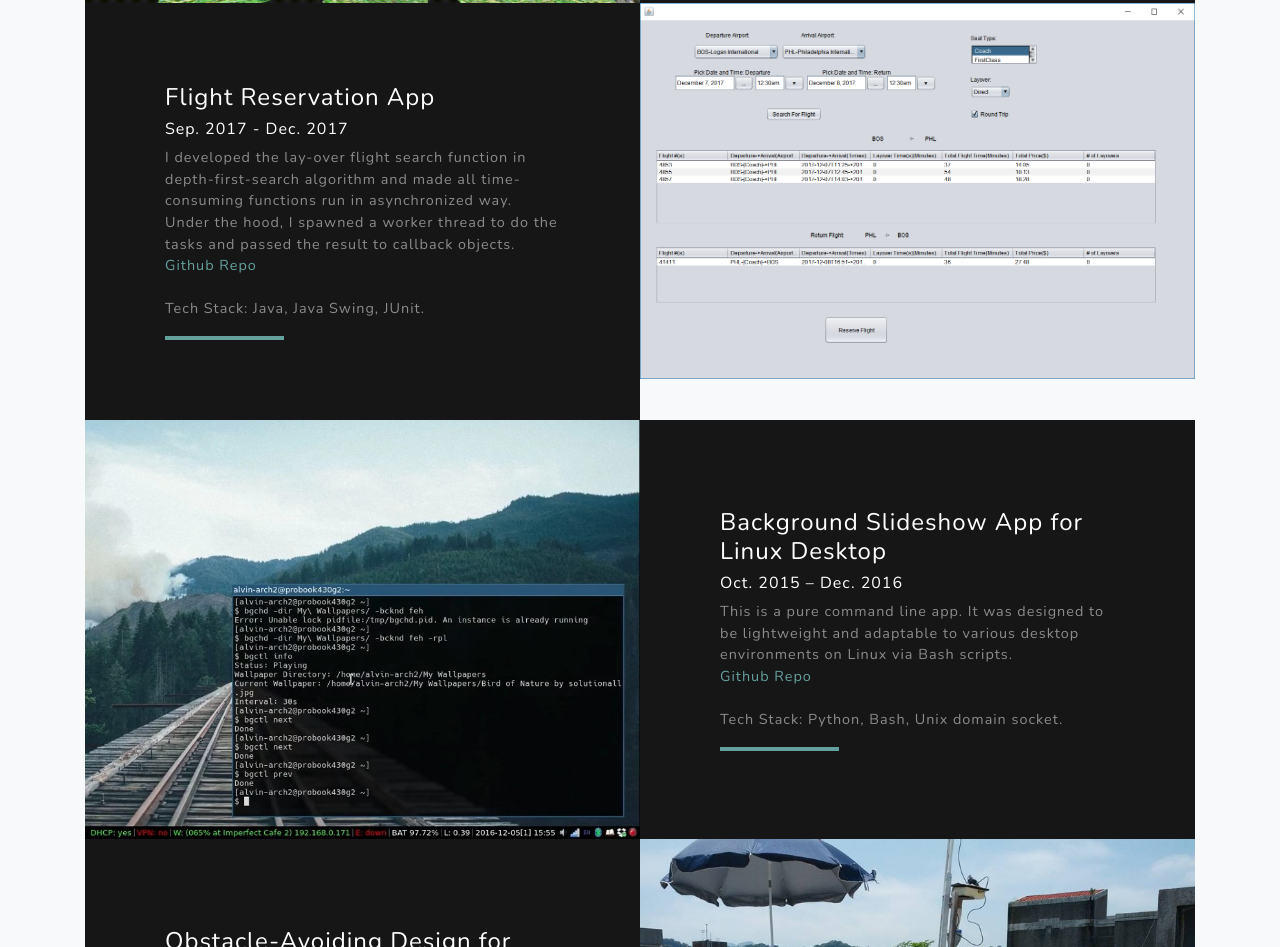
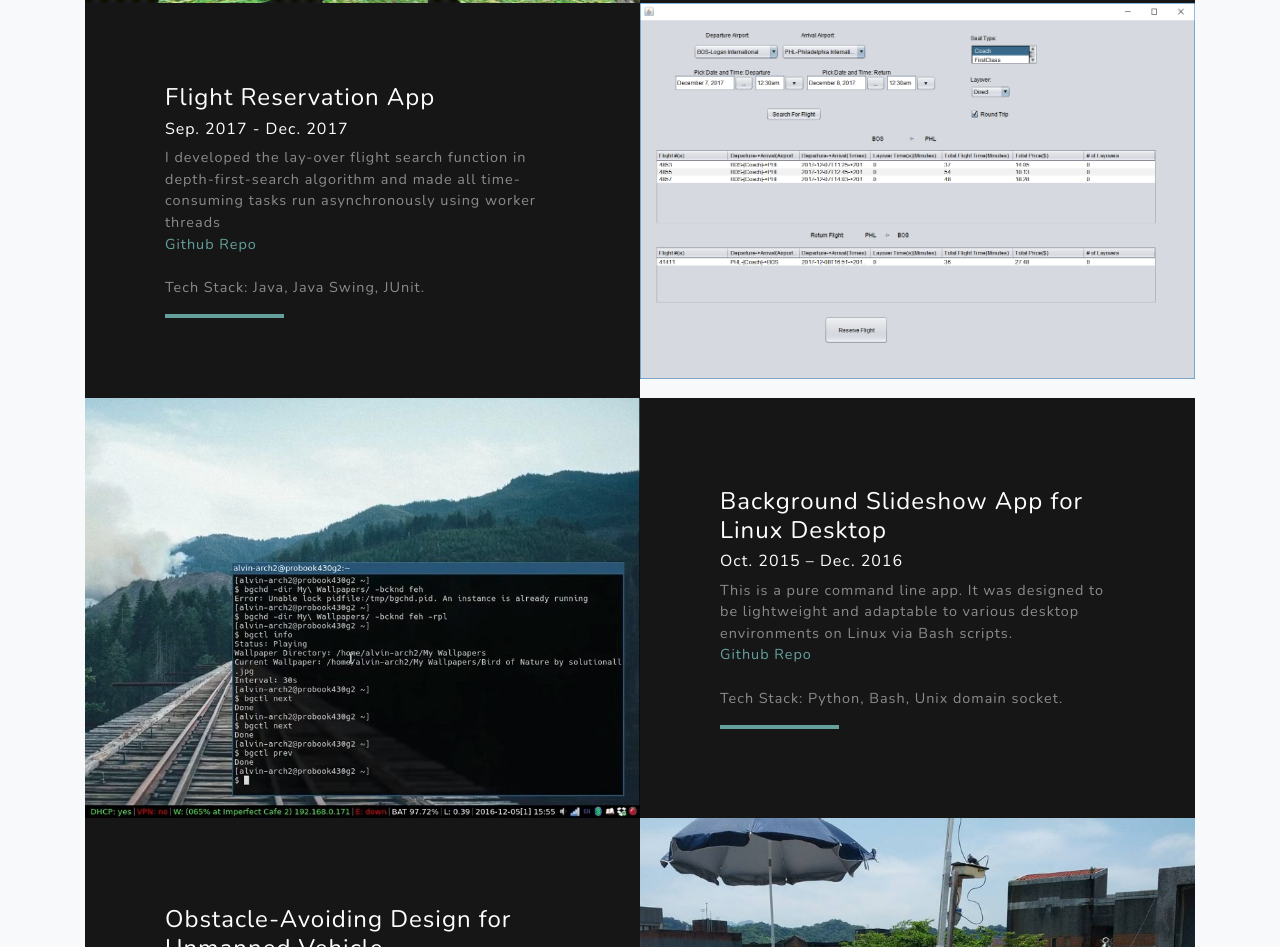
Before and after one commit to AlvinJian/alvinjian.github.io, a plain HTML site: page index.html in a window 1280 px wide. Shown: the part 1996-2943 px from the top of the page. Drawn offline with nearby package versions, Linux system fonts and the light colour scheme.

Commit message:
update content

```diff
--- a/index.html
+++ b/index.html
@@ -165,9 +165,8 @@
                   <h4 class="text-white">Flight Reservation App</h4>
                   <h6 class="text-white"> Sep. 2017 - Dec. 2017 </h6>
                   <p class="mb-0 text-white-50">
-                    I developed the lay-over flight search function in depth-first-search algorithm and made all time-consuming functions
-                    run in asynchronized way. Under the hood, I spawned a worker thread to do the tasks and passed the result to callback
-                    objects.
+                    I developed the lay-over flight search function in depth-first-search algorithm and made all time-consuming tasks
+                    run asynchronously using worker threads
                   </p>
                   <a href="https://github.com/AlvinJian/CS509_Team1" target="_blank">Github Repo</a>
                   <br>
```
